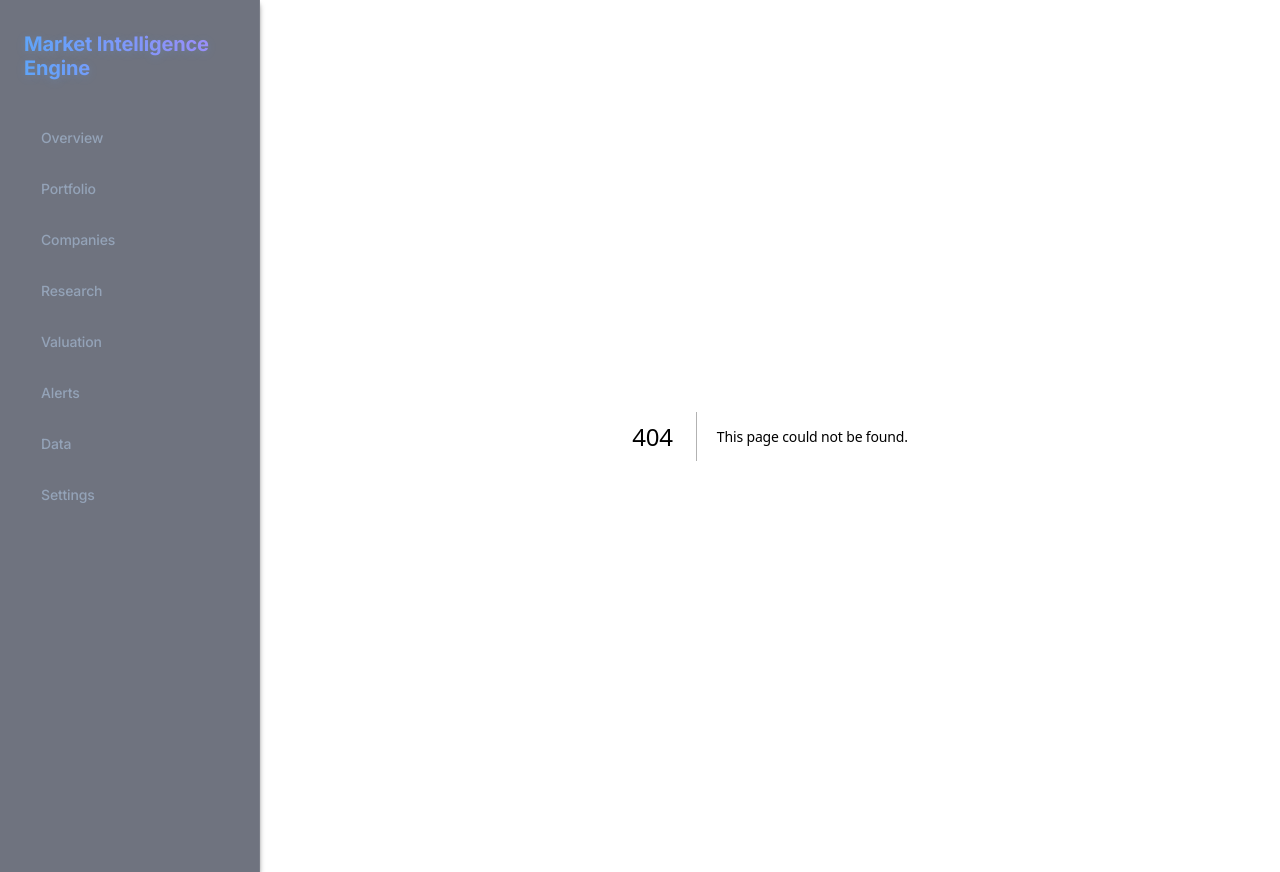
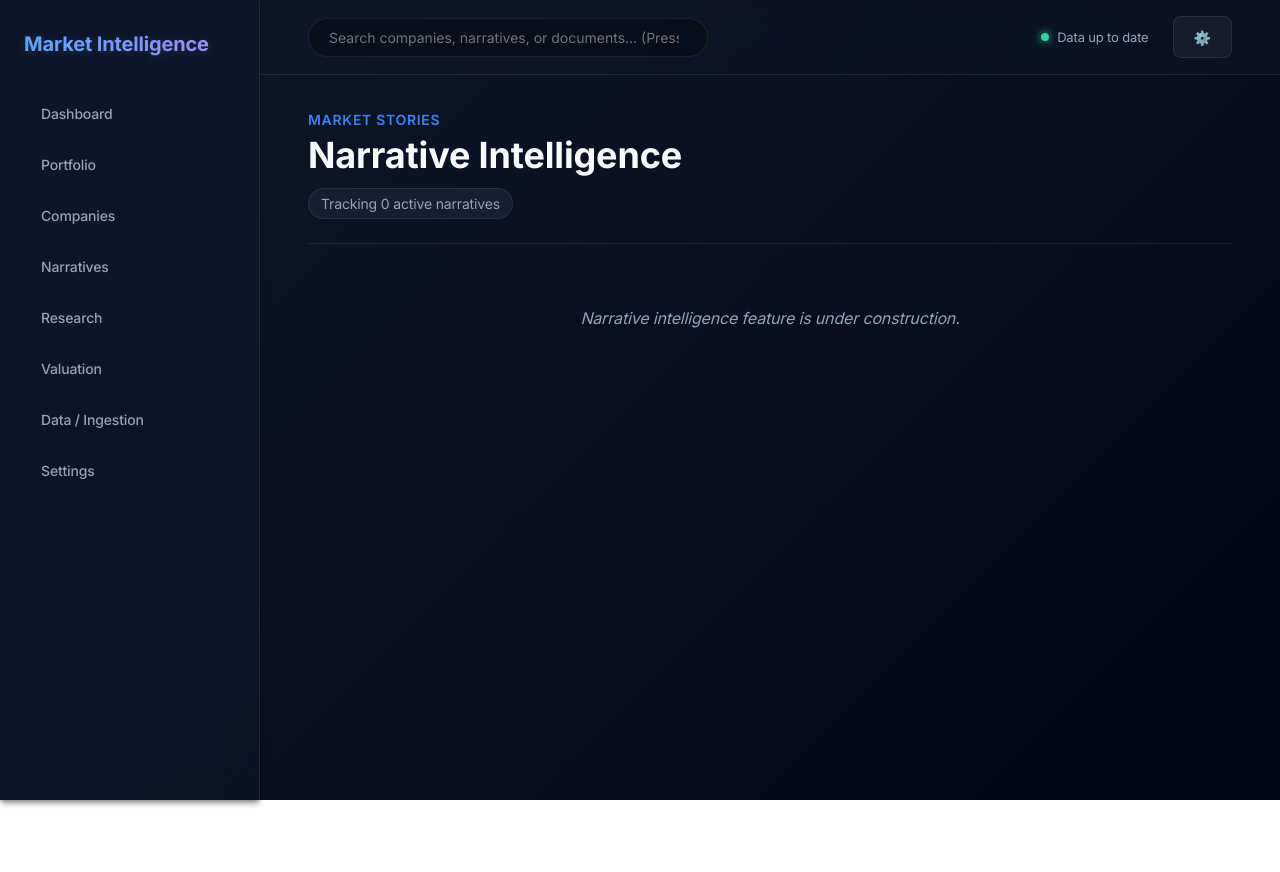
Before and after one commit to Gittastic112/Marketagent, a Next.js app in the folder frontend/: page /narratives in a window 1280 px wide. Before the commit this address had no page. After the commit the page ends 800 px from the top, so only its background shows below. Built offline with nearby package versions, Linux system fonts and the light colour scheme.

Commit message:
feat: complete Phase 5 of runbook (Frontend App Shell)

```diff
--- a/frontend/app/globals.css
+++ b/frontend/app/globals.css
@@ -102,6 +102,64 @@ a:hover {
   border-color: var(--line);
   transform: translateX(4px);
 }
+
+.main-content-wrapper {
+  display: flex;
+  flex-direction: column;
+  min-height: 100vh;
+  min-width: 0;
+}
+
+.topbar {
+  display: flex;
+  justify-content: space-between;
+  align-items: center;
+  padding: 16px 48px;
+  border-bottom: 1px solid var(--line);
+  background: rgba(15, 23, 42, 0.4);
+  backdrop-filter: blur(12px);
+  -webkit-backdrop-filter: blur(12px);
+  position: sticky;
+  top: 0;
+  z-index: 5;
+}
+
+.topbar-search {
+  flex: 1;
+  max-width: 400px;
+}
+
+.topbar-search input {
+  width: 100%;
+  border-radius: 20px;
+  padding-left: 20px;
+  background: rgba(0, 0, 0, 0.3);
+  border: 1px solid var(--line);
+  min-height: 38px;
+}
+
+.topbar-actions {
+  display: flex;
+  align-items: center;
+  gap: 24px;
+}
+
+.data-freshness {
+  display: flex;
+  align-items: center;
+  gap: 8px;
+  font-size: 13px;
+  color: var(--muted);
+}
+
+.status-indicator {
+  width: 8px;
+  height: 8px;
+  border-radius: 50%;
+  background-color: var(--success);
+  box-shadow: 0 0 8px var(--success);
+}
+
 
 .main {
   min-width: 0;
--- a/frontend/app/layout.tsx
+++ b/frontend/app/layout.tsx
@@ -8,33 +8,19 @@ export const metadata: Metadata = {
   description: "Local source-backed market intelligence dashboard"
 };
 
-const navItems = [
-  { href: "/", label: "Overview" },
-  { href: "/portfolio", label: "Portfolio" },
-  { href: "/companies", label: "Companies" },
-  { href: "/research", label: "Research" },
-  { href: "/valuation", label: "Valuation" },
-  { href: "/alerts", label: "Alerts" },
-  { href: "/data", label: "Data" },
-  { href: "/settings", label: "Settings" }
-];
+import { Sidebar } from "@/components/sidebar";
+import { TopBar } from "@/components/topbar";
 
 export default function RootLayout({ children }: { children: ReactNode }) {
   return (
     <html lang="en">
       <body>
         <div className="app-shell">
-          <aside className="sidebar">
-            <div className="brand">Market Intelligence Engine</div>
-            <nav className="nav" aria-label="Primary navigation">
-              {navItems.map((item) => (
-                <Link href={item.href} key={item.href}>
-                  {item.label}
-                </Link>
-              ))}
-            </nav>
-          </aside>
-          <main className="main">{children}</main>
+          <Sidebar />
+          <div className="main-content-wrapper">
+            <TopBar />
+            <main className="main">{children}</main>
+          </div>
         </div>
       </body>
     </html>
--- /dev/null
+++ b/frontend/app/narratives/page.tsx
@@ -0,0 +1,17 @@
+import { PageHeader } from "@/components/page-header";
+
+export default function NarrativesPage() {
+  return (
+    <div>
+      <PageHeader
+        title="Narrative Intelligence"
+        eyebrow="Market Stories"
+        status="Tracking 0 active narratives"
+      />
+
+      <div className="empty">
+        Narrative intelligence feature is under construction.
+      </div>
+    </div>
+  );
+}
--- /dev/null
+++ b/frontend/components/page-header.tsx
@@ -0,0 +1,25 @@
+import type { ReactNode } from "react";
+
+interface PageHeaderProps {
+  title: string;
+  eyebrow?: string;
+  status?: string;
+  children?: ReactNode;
+}
+
+export function PageHeader({ title, eyebrow, status, children }: PageHeaderProps) {
+  return (
+    <header className="page-header">
+      <div>
+        {eyebrow && <p className="eyebrow">{eyebrow}</p>}
+        <h1>{title}</h1>
+        {status && <div className="status" style={{ marginTop: '12px', display: 'inline-block' }}>{status}</div>}
+      </div>
+      {children && (
+        <div className="page-header-actions">
+          {children}
+        </div>
+      )}
+    </header>
+  );
+}
--- /dev/null
+++ b/frontend/components/sidebar.tsx
@@ -0,0 +1,27 @@
+import Link from "next/link";
+
+const navItems = [
+  { href: "/", label: "Dashboard" },
+  { href: "/portfolio", label: "Portfolio" },
+  { href: "/companies", label: "Companies" },
+  { href: "/narratives", label: "Narratives" },
+  { href: "/research", label: "Research" },
+  { href: "/valuation", label: "Valuation" },
+  { href: "/data", label: "Data / Ingestion" },
+  { href: "/settings", label: "Settings" }
+];
+
+export function Sidebar() {
+  return (
+    <aside className="sidebar">
+      <div className="brand">Market Intelligence</div>
+      <nav className="nav" aria-label="Primary navigation">
+        {navItems.map((item) => (
+          <Link href={item.href} key={item.href}>
+            {item.label}
+          </Link>
+        ))}
+      </nav>
+    </aside>
+  );
+}
--- /dev/null
+++ b/frontend/components/topbar.tsx
@@ -0,0 +1,18 @@
+export function TopBar() {
+  return (
+    <header className="topbar">
+      <div className="topbar-search">
+        <input type="search" placeholder="Search companies, narratives, or documents... (Press '/' to focus)" aria-label="Global search" />
+      </div>
+      <div className="topbar-actions">
+        <div className="data-freshness">
+          <span className="status-indicator"></span>
+          Data up to date
+        </div>
+        <div className="user-controls">
+          <button className="secondary-button" aria-label="Settings">⚙️</button>
+        </div>
+      </div>
+    </header>
+  );
+}
```
Also changed, not shown: 1 other file (tests, documents, lock files or other folders).
